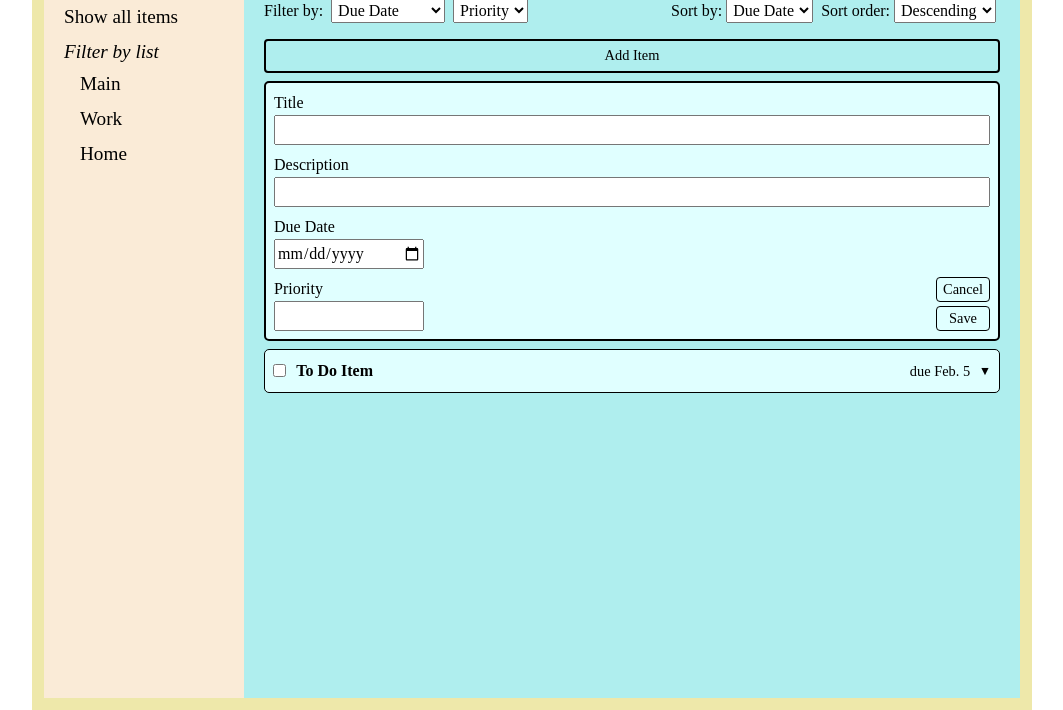
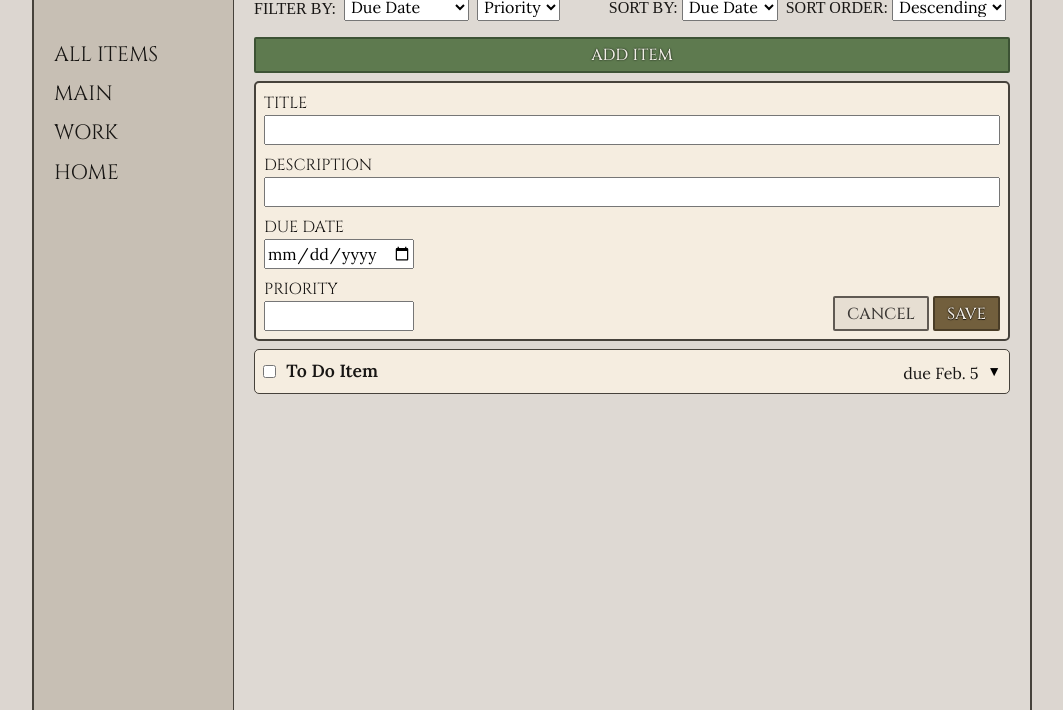
Before and after one commit to mdwicker/odin-todo-list, a website built with webpack: page src/template.html in a window 1280 px wide. Shown: the part 90-800 px from the top of the page, without its empty margins (108-1171 px from the left). Built offline with nearby package versions, Linux system fonts and the light colour scheme.

Commit message:
polish general style

```diff
--- a/src/dom.js
+++ b/src/dom.js
@@ -28,7 +28,7 @@ export function createTodoItemNode({ item } = {}) {
     const bottom = createNode({ classes: ["todo-item-bottom"] });
     bottom.append(
         createNode({ classes: ["todo-item-priority"] }),
-        createNode({ type: "button", classes: ["edit"], text: "Edit Item" })
+        createNode({ type: "button", classes: ["edit"], text: "Edit" })
     );
     details.append(bottom);
 
--- a/src/styles.css
+++ b/src/styles.css
@@ -1,29 +1,43 @@
+@import url("https://fonts.googleapis.com/css2?family=Cinzel:wght@400..900&display=swap");
+@import url("https://fonts.googleapis.com/css2?family=Lora:ital,wght@0,400..700;1,400..700&display=swap");
+
 :root {
-  --text-xl: 2rem; /* page / section titles */
-  --text-lg: 1.2rem; /* navigation, prominent labels */
-  --text-md: 1rem; /* primary content */
-  --text-sm: 0.9rem; /* secondary content */
-  --text-xs: 0.8rem; /* metadata, tags */
+  --text-xl: 2.3rem; /* page / section titles */
+  --text-lg: 1.3rem; /* navigation, prominent labels */
+  --text-md: 1.1rem; /* primary content */
+  --text-sm: 1rem; /* secondary content */
+  --text-xs: 0.9rem; /* metadata, tags */
+  --formal: "Cinzel", serif;
+  --rustic: "Lora", serif;
 }
 
 /* =========================
    General Layout
    ========================= */
 
+body {
+  background-color: #dcd6d0;
+  color: #181614;
+}
+
 .container {
   display: flex;
   max-width: 1000px;
   min-height: 100vh;
   margin: auto;
-  padding: 12px;
-  background-color: palegoldenrod;
+  border: 2px solid #46423b;
+  border-top: none;
+  border-bottom: none;
 }
 
 aside {
+  display: flex;
+  flex-direction: column;
   flex: 1;
   padding: 20px;
   max-width: 200px;
-  background-color: antiquewhite;
+  background-color: #c7bfb4;
+  border-right: 1px solid #46423b;
 }
 
 main {
@@ -32,7 +46,7 @@ main {
   gap: 16px;
   flex: 3;
   padding: 20px;
-  background-color: paleturquoise;
+  background-color: #ded9d3;
 }
 
 header {
@@ -51,17 +65,16 @@ header {
   gap: 8px;
 }
 
-.nav-list,
-.nav-sublist {
+.nav-list {
   display: flex;
   flex-direction: column;
-  gap: 6px;
+  gap: 8px;
+  margin-top: 110px;
+  font-family: var(--formal);
+  text-transform: uppercase;
   padding-left: 0;
   list-style: none;
-}
-
-.nav-sublist {
-  margin-top: 4px;
+  font-size: var(--text-lg);
 }
 
 /* =========================
@@ -73,8 +86,9 @@ header {
   width: 100%;
   padding: 8px;
   border-radius: 5px;
-  border: 1px solid black;
-  background-color: lightcyan;
+  border: 1px solid #46423b;
+  font-family: var(--rustic);
+  background-color: #f5ede0;
 }
 
 .todo-item-left {
@@ -106,8 +120,10 @@ header {
 .todo-item-priority {
   padding: 2px 6px;
   border-radius: 4px;
+  font-family: var(--formal);
+  text-transform: uppercase;
   font-size: var(--text-xs);
-  font-weight: 500;
+  font-weight: 600;
   background-color: rgba(0, 0, 0, 0.08);
   color: #333;
 }
@@ -128,6 +144,15 @@ form.todo-item,
   flex-direction: column;
   gap: 8px;
   border-width: 2px;
+  text-transform: uppercase;
+}
+
+form input {
+  font-family: var(--rustic);
+}
+
+form label {
+  font-family: var(--formal);
 }
 
 .form-control {
@@ -142,7 +167,8 @@ form.todo-item,
 
 .form-bottom-right {
   display: flex;
-  flex-direction: column;
+  /* flex-direction: column; */
+  align-items: end;
   justify-content: end;
   gap: 4px;
 }
@@ -157,53 +183,75 @@ input[type="date"] {
    ========================= */
 
 button {
-  height: 25px;
+  display: flex;
+  align-items: center;
+  justify-content: center;
+
+  height: 35px;
+  padding: 4px 12px;
   border: none;
-  border: 1px solid black;
-  border-radius: 4px;
+
+  border-radius: 2px;
+  border: 2px solid #46423b;
+  background: #e6ded2;
+
+  font-family: var(--formal);
   font-size: var(--text-sm);
-  background: none;
+  font-weight: 500;
+  text-transform: uppercase;
+
   cursor: pointer;
 }
 
+button.save {
+  background: #725f3d;
+  border: 2px solid #4a3d27;
+  color: #f2ede5;
+  text-shadow:
+    0 1px 0 rgba(0, 0, 0, 0.6),
+    0 0 2px rgba(0, 0, 0, 0.9);
+}
+
+button.cancel {
+  color: #181614d3;
+  border: 2px solid #2a2621b6;
+}
+
 button.expand {
+  height: 25px;
   border: none;
   padding: 0;
   margin-left: 8px;
   font-family: "Helvetica", "Arial", sans-serif;
   font-size: var(--text-xs);
   font-weight: bold;
+  background: none;
+  box-shadow: none;
 }
 
 button#add-item {
   height: auto;
   padding: 4px;
   border-width: 2px;
+  background: #5e7a4f;
+  border: 2px solid #3c5234;
+  color: #f1efe6;
+  text-shadow: 0 0 2px rgba(0, 0, 0, 1);
 }
 
 .sitename {
   margin-bottom: 32px;
+  font-family: var(--formal);
   font-size: var(--text-lg);
   text-align: start;
-}
-
-.nav-list {
-  font-size: var(--text-lg);
-}
-
-.nav-sublist {
-  padding-left: 16px;
 }
 
 .nav-link {
   cursor: pointer;
 }
 
-.nav-sublist-header {
-  font-style: italic;
-}
-
 .list-title {
+  font-family: var(--formal);
   font-size: var(--text-xl);
 }
 
@@ -223,6 +271,12 @@ button#add-item {
 
 select {
   padding: 2px;
+  font-family: var(--rustic);
+  font-size: var(--text-sm);
+}
+
+.option-label {
+  text-transform: uppercase;
 }
 
 /* =========================
--- a/src/template.html
+++ b/src/template.html
@@ -8,17 +8,12 @@
 <body>
     <div class="container">
         <aside>
-            <div class="sitename">Todo App</div>
+            <!-- <div class="sitename">Todo App</div> -->
             <ul class="nav-list">
-                <li id="show-all" class="nav-link">Show all items</li>
-                <li>
-                    <span class="nav-sublist-header">Filter by list</span>
-                    <ul class="nav-sublist">
-                        <li class="nav-link">Main</li>
-                        <li class="nav-link">Work</li>
-                        <li class="nav-link">Home</li>
-                    </ul>
-                </li>
+                <li id="show-all" class="nav-link">All items</li>
+                <li class="nav-link">Main</li>
+                <li class="nav-link">Work</li>
+                <li class="nav-link">Home</li>
             </ul>
         </aside>
         <main>
@@ -26,7 +21,7 @@
                 <h1 class="list-title">Main List</h1>
                 <div class="view-options">
                     <div class="filter">
-                        <div>Filter by:</div>
+                        <div class="option-label">Filter by:</div>
                         <select name="duedate-filter">
                             <option value="" disabled selected>Due Date</option>
                             <option value="overdue">Overdue</option>
@@ -50,14 +45,14 @@
                     </div>
                     <div class="sort">
                         <div class="view-control">
-                            <label for="sort-options">Sort by:</label>
+                            <label class="option-label" for="sort-options">Sort by:</label>
                             <select name="sort" id="sort-options">
                                 <option value="duedate">Due Date</option>
                                 <option value="priority">Priority</option>
                             </select>
                         </div>
                         <div class="view-control">
-                            <label for="sort-order">Sort order:</label>
+                            <label class="option-label" for="sort-order">Sort order:</label>
                             <select name="sort" id="sort-order">
                                 <option value="descending">Descending</option>
                                 <option value="ascending">Ascending</option>
@@ -91,7 +86,7 @@
                         </div>
                         <div class="form-bottom-right">
                             <button class="cancel">Cancel</button>
-                            <button class="save">Save</button>
+                            <button class="save primary">Save</button>
                         </div>
                     </div>
                 </form>
```
